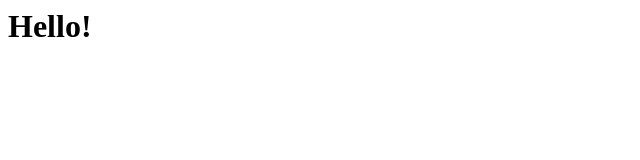
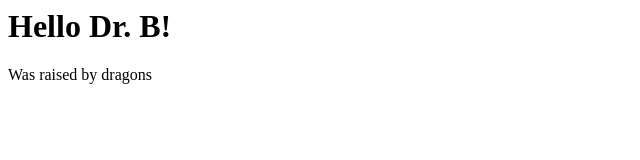
Before and after one commit to AviLef/HelloLab, a plain HTML site: page index.html in a window 1280 px wide. Shown: the whole page, without its empty margins (0-640 px from the left). Drawn offline with Linux system fonts and the light colour scheme.

Commit message:
Update index.html

```diff
--- a/index.html
+++ b/index.html
@@ -1,5 +1,8 @@
 <html>
 <body>
-<h1>Hello!</h1>
+<h1>Hello Dr. B!</h1>
+  <p>
+    Was raised by dragons
+  </p>
 </body>
 </html>
```
